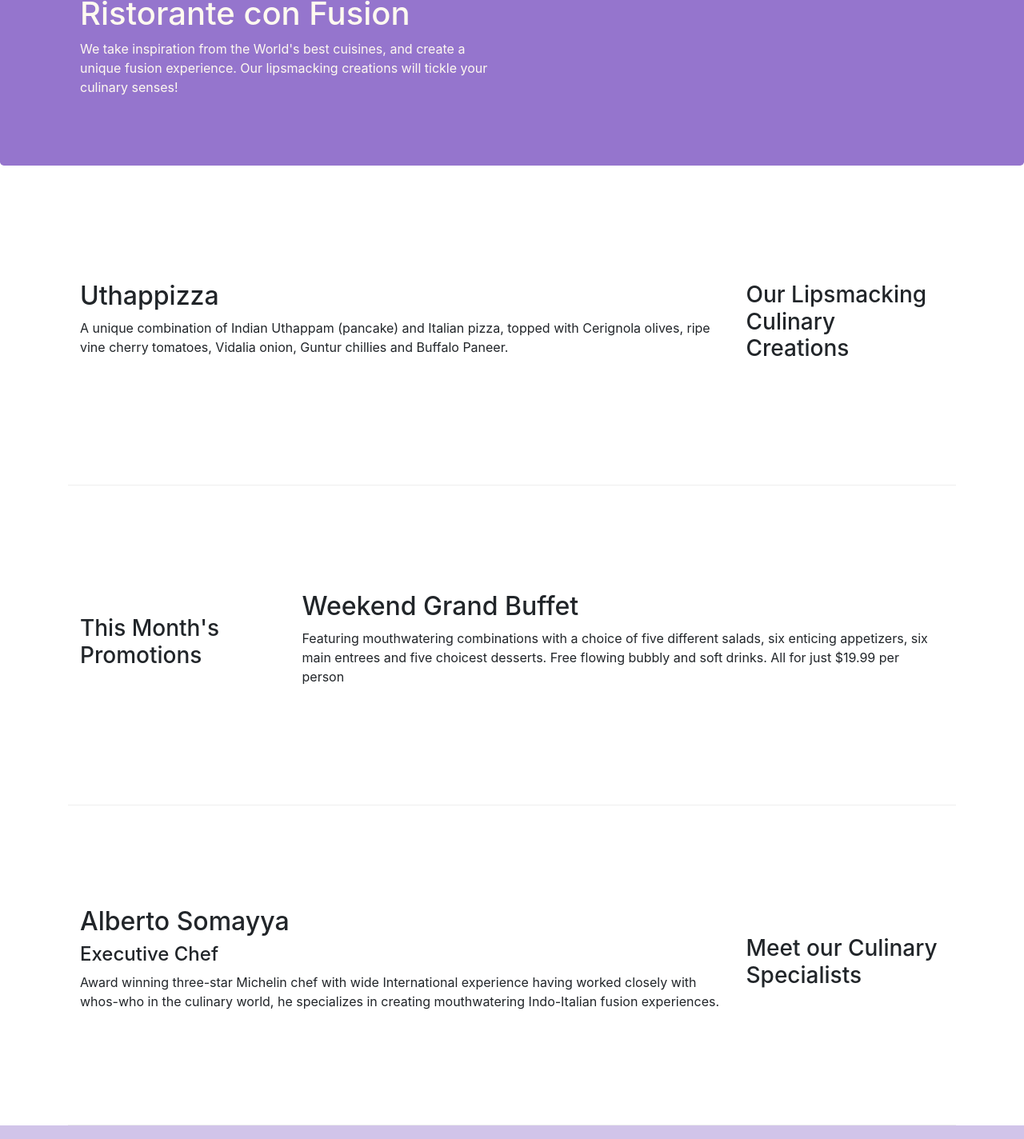
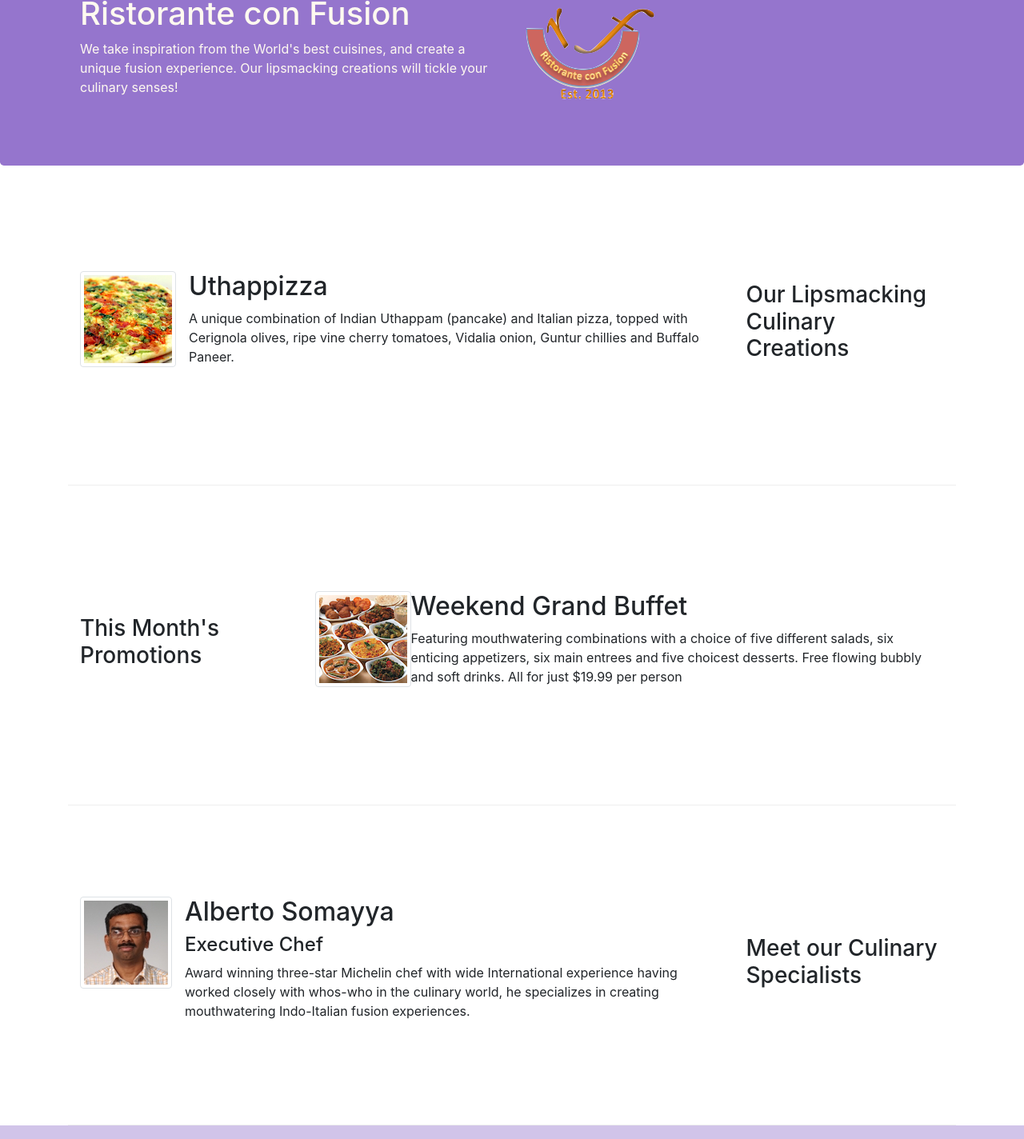
Before and after one commit to snehadasa/conFusion, a website: page index.html in a window 1280 px wide. Shown: the part 127-1551 px from the top of the page at 80% size. Drawn offline with nearby package versions, Linux system fonts and the light colour scheme.

Commit message:
Images and Media

```diff
--- a/index.html
+++ b/index.html
@@ -21,7 +21,7 @@
             <button class="navbar-toggler" type="button" data-toggle="collapse" data-target="#Navbar">
                 <span class="navbar-toggler-icon"></span>
             </button>
-            <a class="navbar-brand mr-auto" href="#">Ristorante Con Fusion</a>
+            <a class="navbar-brand mr-auto" href="#"><img src="img/logo.png" height="30" width="41"></a>
             <div class="collapse navbar-collapse" id="Navbar">
                 <ul class="navbar-nav mr-auto">
                     <li class="nav-item active"><a class="nav-link" href="#"><span class="fa fa-home fa-lg"></span> Home</a></li>
@@ -39,7 +39,8 @@
                     <h1>Ristorante con Fusion</h1>
                     <p>We take inspiration from the World's best cuisines, and create a unique fusion experience. Our lipsmacking creations will tickle your culinary senses!</p>
                 </div>
-                <div class="col-12 col-sm">
+                <div class="col-12 col-sm align-self-center">
+                    <img src="img/logo.png" class="img-fluid">
                 </div>
             </div>
         </div>
@@ -51,8 +52,14 @@
                 <h3>Our Lipsmacking Culinary Creations</h3>
             </div>
             <div class="col col-sm order-sm-first col-md">
-                <h2>Uthappizza</h2>
-                <p>A unique combination of Indian Uthappam (pancake) and Italian pizza, topped with Cerignola olives, ripe vine cherry tomatoes, Vidalia onion, Guntur chillies and Buffalo Paneer.</p>
+                <div class="media">
+                    <img class="d-flex mr-3 img-thumbnail aligh-self-center" src="img/uthappizza.png" alt="uthappizza">
+                    <div class="media-body">
+                        <h2 class="mt-0">Uthappizza</h2>
+                        <p class="d-none d-sm-block">A unique combination of Indian Uthappam (pancake) and Italian pizza, topped with Cerignola olives, ripe vine cherry tomatoes, Vidalia onion, Guntur chillies and Buffalo Paneer.</p>
+                    </div>
+                </div>
+
             </div>
         </div>
 
@@ -62,8 +69,13 @@
                 <h3>This Month's Promotions</h3>
             </div>
             <div class="col col-sm col-md">
-                <h2>Weekend Grand Buffet</h2>
-                <p>Featuring mouthwatering combinations with a choice of five different salads, six enticing appetizers, six main entrees and five choicest desserts. Free flowing bubbly and soft drinks. All for just $19.99 per person </p>
+                <div class="media">
+                    <img class="d-flex ml-3 img-thumbnail aligh-self-center" src="img/buffet.png" alt="buffet">
+                    <div class="media-body">
+                        <h2>Weekend Grand Buffet</h2>
+                        <p>Featuring mouthwatering combinations with a choice of five different salads, six enticing appetizers, six main entrees and five choicest desserts. Free flowing bubbly and soft drinks. All for just $19.99 per person </p>
+                    </div>
+                </div>
             </div>
         </div>
 
@@ -72,9 +84,14 @@
                 <h3>Meet our Culinary Specialists</h3>
             </div>
             <div class="col col-sm order-sm-first col-md">
-                <h2>Alberto Somayya</h2>
-                <h4>Executive Chef</h4>
-                <p>Award winning three-star Michelin chef with wide International experience having worked closely with whos-who in the culinary world, he specializes in creating mouthwatering Indo-Italian fusion experiences. </p>
+                <div class="media">
+                    <img class="d-flex mr-3 img-thumbnail aligh-self-center" src="img/alberto.png" alt="alberto">
+                    <div class="media-body">
+                        <h2 class="mt-0">Alberto Somayya</h2>
+                        <h4>Executive Chef</h4>
+                        <p class="d-none d-sm-block">Award winning three-star Michelin chef with wide International experience having worked closely with whos-who in the culinary world, he specializes in creating mouthwatering Indo-Italian fusion experiences. </p>
+                    </div>
+                </div>
             </div>
         </div>
     </div>
```
Also changed, not shown: aboutus.html (+4 -3 lines), contactus.html (+3 -2 lines), img/alberto.png (added), img/buffet.png (added), img/logo.png (added), img/uthappizza.png (added), 1 other file.
